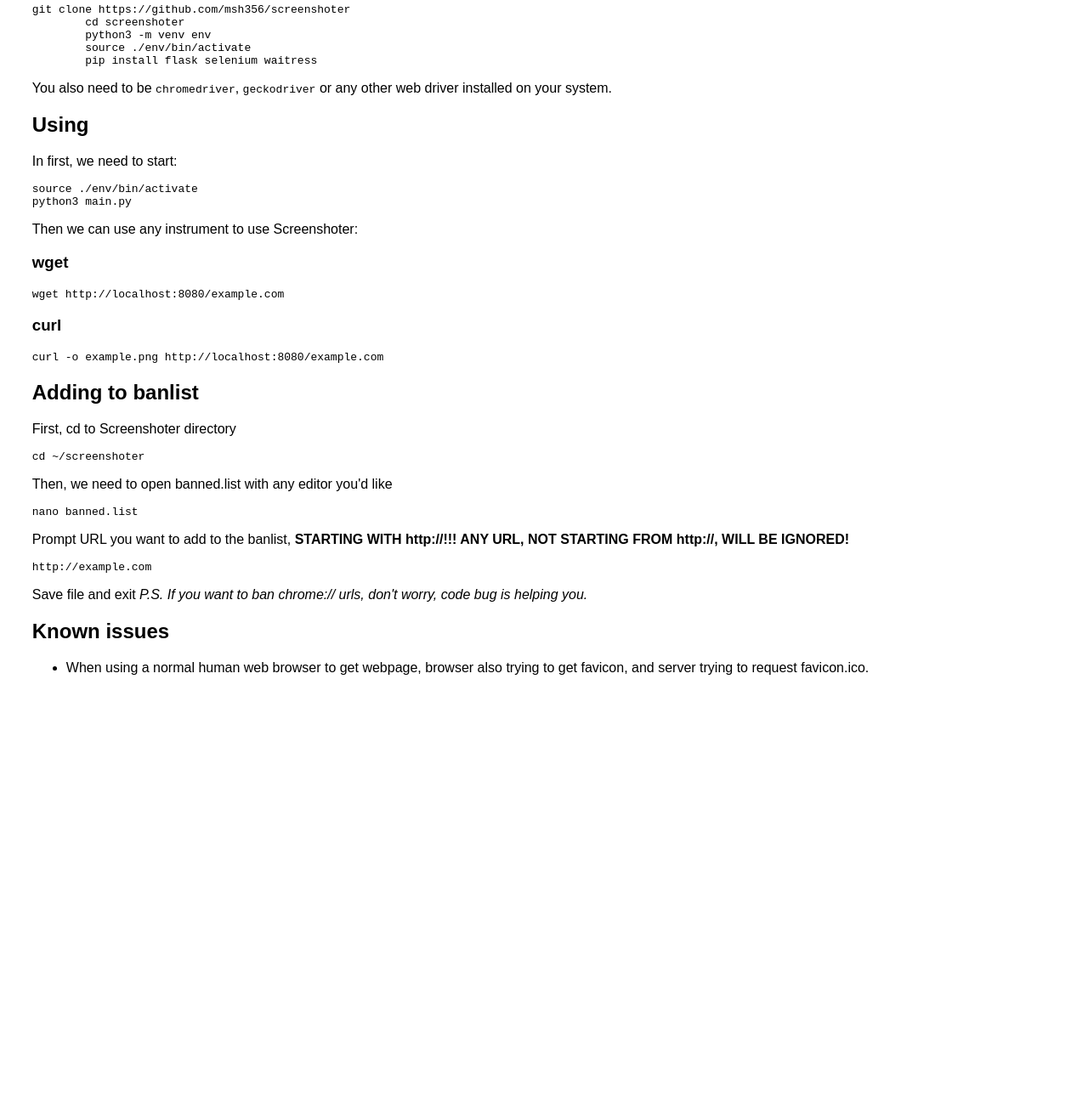
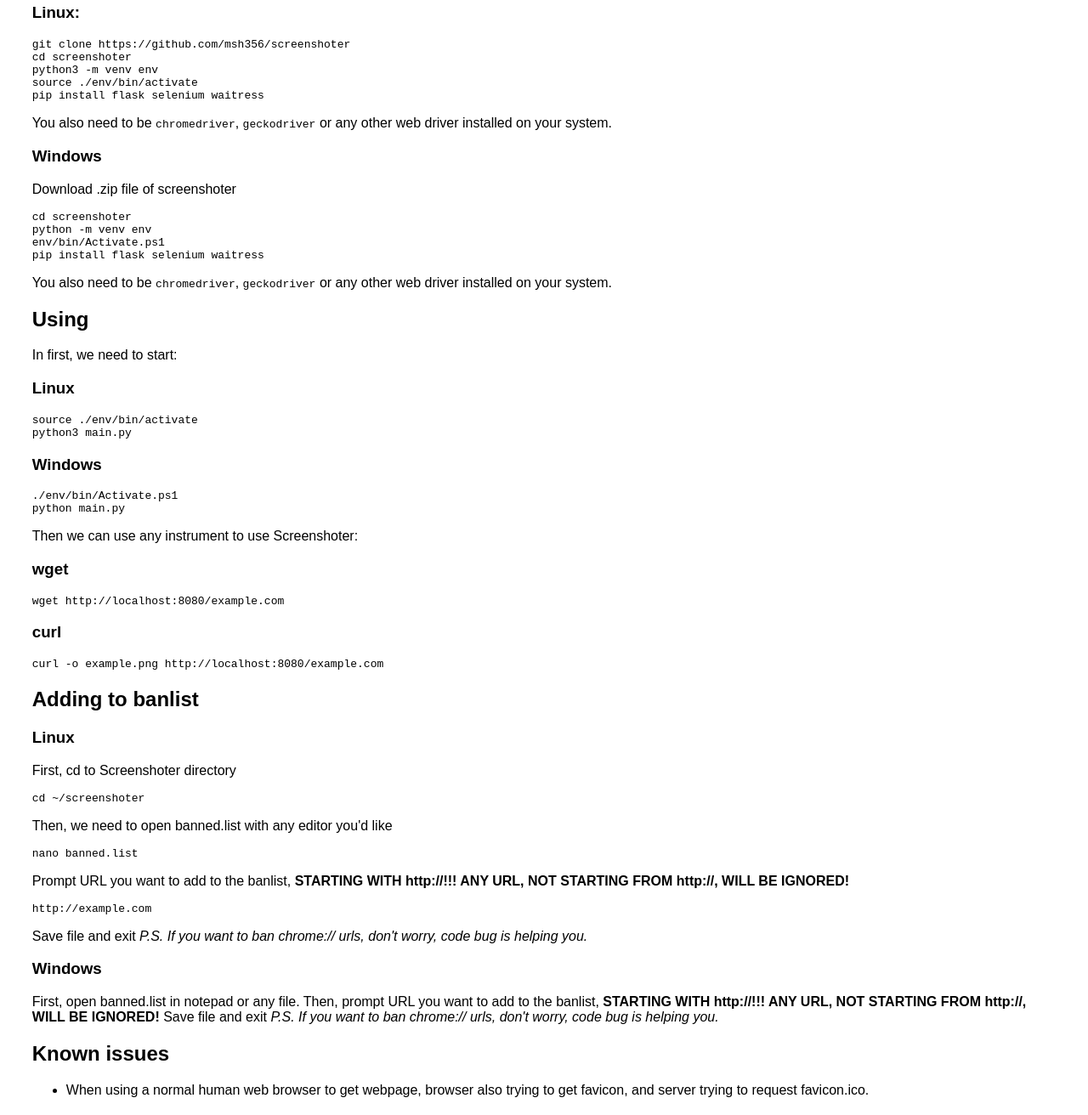
Before and after one commit to msh356/screenshoter, a plain HTML site: page pages/index.html in a window 1280 px wide. Shown: the part 488-1800 px from the top of the page at 85% size. Before the commit the page ends 1337 px from the top, so only its background shows below. Drawn offline with Linux system fonts and the light colour scheme.

Commit message:
v1.3: Add Windows instructions to README.md

```diff
--- a/pages/index.html
+++ b/pages/index.html
@@ -13,7 +13,7 @@
   <body>
     <h1>
       Screenshoter
-      <img alt="badge" src="https://badgen.net/badge/version/1.2" />
+      <img alt="badge" src="https://badgen.net/badge/version/1.3" />
     </h1>
     <p>
       Screenshoter - is VERY simple web screenshoter, using Python, Selenium and
@@ -22,11 +22,23 @@
       <strong>Warning: Project is very unsecure and unstable.</strong>
     </p>
     <h2>Installing</h2>
+    <h3>Linux:</h3>
     <pre><code>git clone https://github.com/msh356/screenshoter
-        cd screenshoter
-        python3 -m venv env
-        source ./env/bin/activate
-        pip install flask selenium waitress
+cd screenshoter
+python3 -m venv env
+source ./env/bin/activate
+pip install flask selenium waitress
+</code></pre>
+    <p>
+      You also need to be <code>chromedriver</code>, <code>geckodriver</code> or
+      any other web driver installed on your system.
+    </p>
+    <h3>Windows</h3>
+    <p>Download .zip file of screenshoter</p>
+    <pre><code>cd screenshoter
+python -m venv env
+env/bin/Activate.ps1
+pip install flask selenium waitress
 </code></pre>
     <p>
       You also need to be <code>chromedriver</code>, <code>geckodriver</code> or
@@ -34,8 +46,13 @@
     </p>
     <h2>Using</h2>
     <p>In first, we need to start:</p>
+    <h3>Linux</h3>
     <pre><code>source ./env/bin/activate
 python3 main.py
+</code></pre>
+    <h3>Windows</h3>
+    <pre><code>./env/bin/Activate.ps1
+python main.py
 </code></pre>
     <p>Then we can use any instrument to use Screenshoter:</p>
     <h3>wget</h3>
@@ -45,6 +62,7 @@ python3 main.py
     <pre><code>curl -o example.png http://localhost:8080/example.com
 </code></pre>
     <h2>Adding to banlist</h2>
+    <h3>Linux</h3>
     <p>First, cd to Screenshoter directory</p>
     <pre><code>cd ~/screenshoter
 </code></pre>
@@ -67,6 +85,20 @@ python3 main.py
         helping you.</em
       >
     </p>
+    <h3>Windows</h3>
+    <p>
+      First, open banned.list in notepad or any file. Then, prompt URL you want
+      to add to the banlist,
+      <strong
+        >STARTING WITH http://!!! ANY URL, NOT STARTING FROM http://, WILL BE
+        IGNORED!</strong
+      >
+      Save file and exit
+      <em
+        >P.S. If you want to ban chrome:// urls, don't worry, code bug is
+        helping you.</em
+      >
+    </p>
     <h2>Known issues</h2>
     <ul>
       <li>
```
Also changed, not shown: 2 other files.
